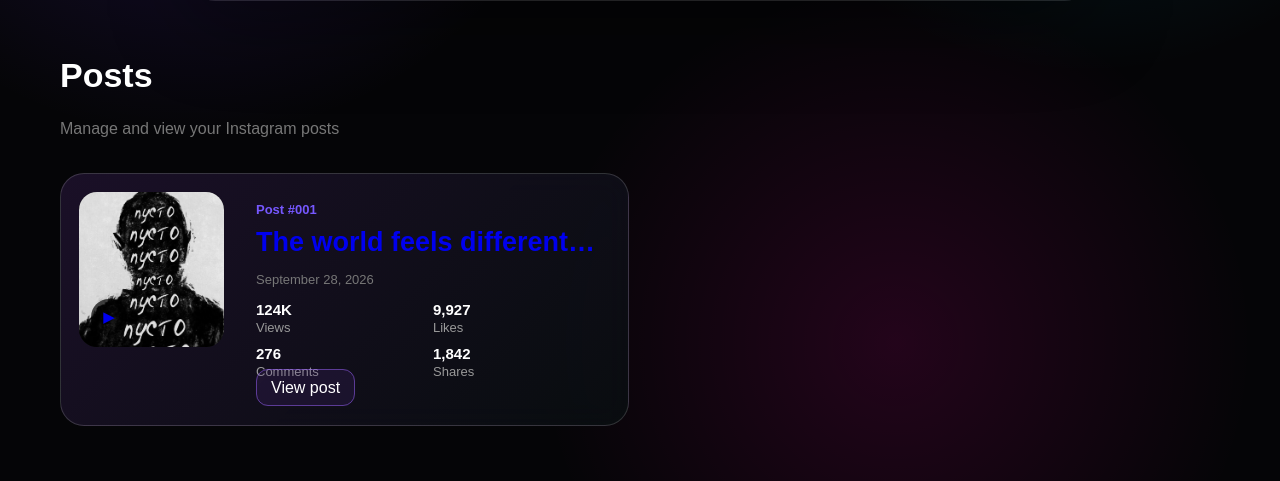
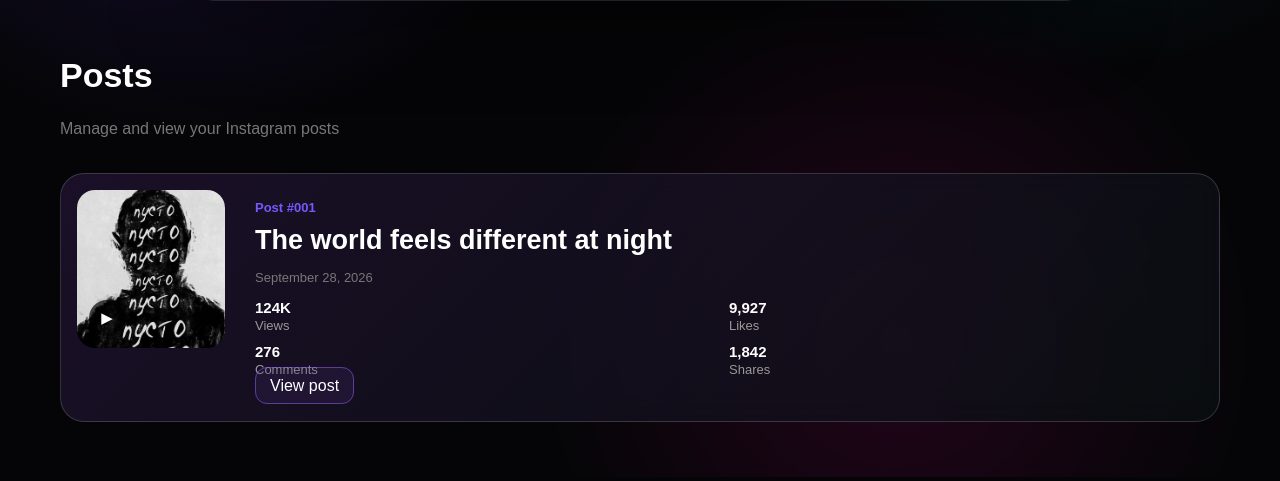
Before and after one commit to cosmos634/admin_panel, a Flask app: page / in a window 1280 px wide. Shown: the part 440-921 px from the top of the page. Run offline with Flask 3, Linux system fonts and the light colour scheme.

Commit message:
phase-1: improve post card responsive styling

```diff
--- a/static/style.css
+++ b/static/style.css
@@ -489,23 +489,20 @@ body {
 
 .posts {
     display: grid;
-
-    grid-template-columns:
-        repeat(auto-fill, minmax(430px, 1fr));
-
+    grid-template-columns: repeat(auto-fit, minmax(min(100%, 520px), 1fr));
     gap: 22px;
 }
 
 
 .post-card {
     display: flex;
+    align-items: stretch;
+    min-width: 0;
     text-decoration: none;
-
-    gap: 22px;
-
+    gap: 20px;
     min-height: 190px;
-
-    padding: 18px;
+    padding: 16px;
+    color: inherit;
 
     border: 1px solid rgba(255, 255, 255, 0.16);
 
@@ -519,6 +516,7 @@ body {
         );
 
     backdrop-filter: blur(14px);
+    -webkit-backdrop-filter: blur(14px);
 
     cursor: pointer;
 
@@ -541,14 +539,12 @@ body {
 /* COVER */
 
 .cover {
-    width: 145px;
-
-    min-width: 145px;
-
-    height: 155px;
+    width: 148px;
+    min-width: 148px;
+    height: 158px;
 
     overflow: hidden;
-
+    flex-shrink: 0;
     border-radius: 18px;
 
     position: relative;
```
Also changed, not shown: other parts of static/style.css (+13 -20 lines).
